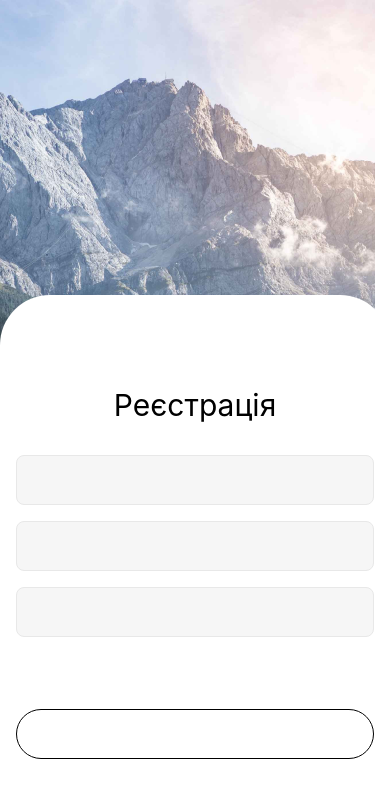
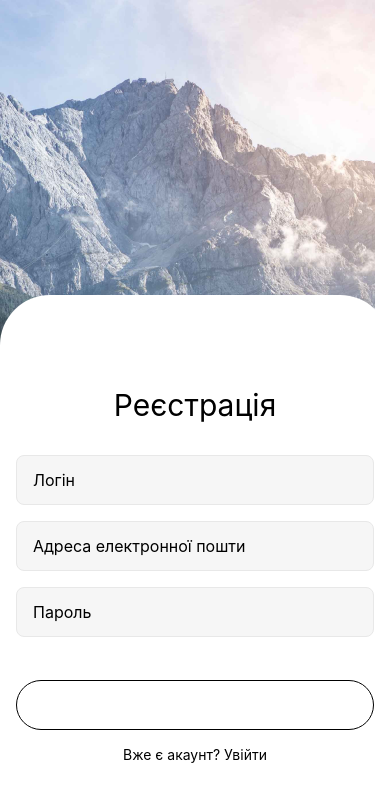
Before and after one commit to aspirantmpm/AwesomeProject, a React Native app: screen / in a window 390 px wide. Shown: the top 802 px of the page. Built offline with nearby package versions, Linux system fonts and the light colour scheme.

Commit message:
Update RegistrationScreen.js

```diff
--- a/RegistrationScreen.js
+++ b/RegistrationScreen.js
@@ -37,8 +37,9 @@ export const RegisterForm = () => {
         <View style={{ ...styles.form, marginBottom: setIsShowKeyboard ? 32 : 43 }}>
           <View>
             <TextInput
+              placeholder="Логін"
               style={styles.input}
-              textAlign="center"
+              textAlign="left"
               onFocus={() => setIsShowKeyboard(true)}
               onChangeText={value => setState(prevState => ({ ...prevState, name: value }))}
               value={state.name}
@@ -46,8 +47,9 @@ export const RegisterForm = () => {
           </View>
           <View>
             <TextInput
+              placeholder="Адреса електронної пошти"
               style={styles.input}
-              textAlign="center"
+              textAlign="left"
               onFocus={() => setIsShowKeyboard(true)}
               onChangeText={value => setState(prevState => ({ ...prevState, email: value }))}
               value={state.email}
@@ -55,8 +57,9 @@ export const RegisterForm = () => {
           </View>
           <View>
             <TextInput
+              placeholder="Пароль"
               style={styles.input}
-              textAlign="center"
+              textAlign="left"
               secureTextEntry={true}
               onFocus={() => setIsShowKeyboard(true)}
               onChangeText={value => setState(prevState => ({ ...prevState, password: value }))}
@@ -69,6 +72,9 @@ export const RegisterForm = () => {
       <TouchableOpacity activeOpacity={0.6} style={styles.btn}>
         <Text style={styles.btnTitle}>Зареєструватися</Text>
       </TouchableOpacity>
+      <View style={styles.byLine}>
+        <Text style={styles.byLineTitle}>Вже є акаунт? Увійти</Text>
+      </View>
     </View>
   );
 };
@@ -102,21 +108,21 @@ const styles = StyleSheet.create({
     backgroundColor: '#f6f6f6',
     height: 50,
     borderRadius: 8,
-    color: '#BDBDBD',
-
+    color: '#000',
+    padding: 16,
     // paddingHorizontal: 20,
     fontSize: 16,
   },
-  inputTitle: {
-    color: '#CFFFC2',
-    marginBottom: 10,
-    fontSize: 18,
-  },
+//   inputTitle: {
+//     color: '#CFFFC2',
+//     marginBottom: 10,
+//     fontSize: 18,
+//   },
   btn: {
     height: 50,
     borderRadius: 100,
     borderWidth: 1,
-    marginTop: 40,
+    marginTop: 11,
     justifyContent: 'center',
     alignItems: 'center',
     marginHorizontal: 16,
@@ -149,4 +155,9 @@ const styles = StyleSheet.create({
     // marginLeft: 125,
     // fontFamily: 'Rancho-Regular',
   },
+  byLine: {
+    alignItems: 'center',
+    marginTop: 16,
+    marginBottom: 78,
+  },
 });
```
